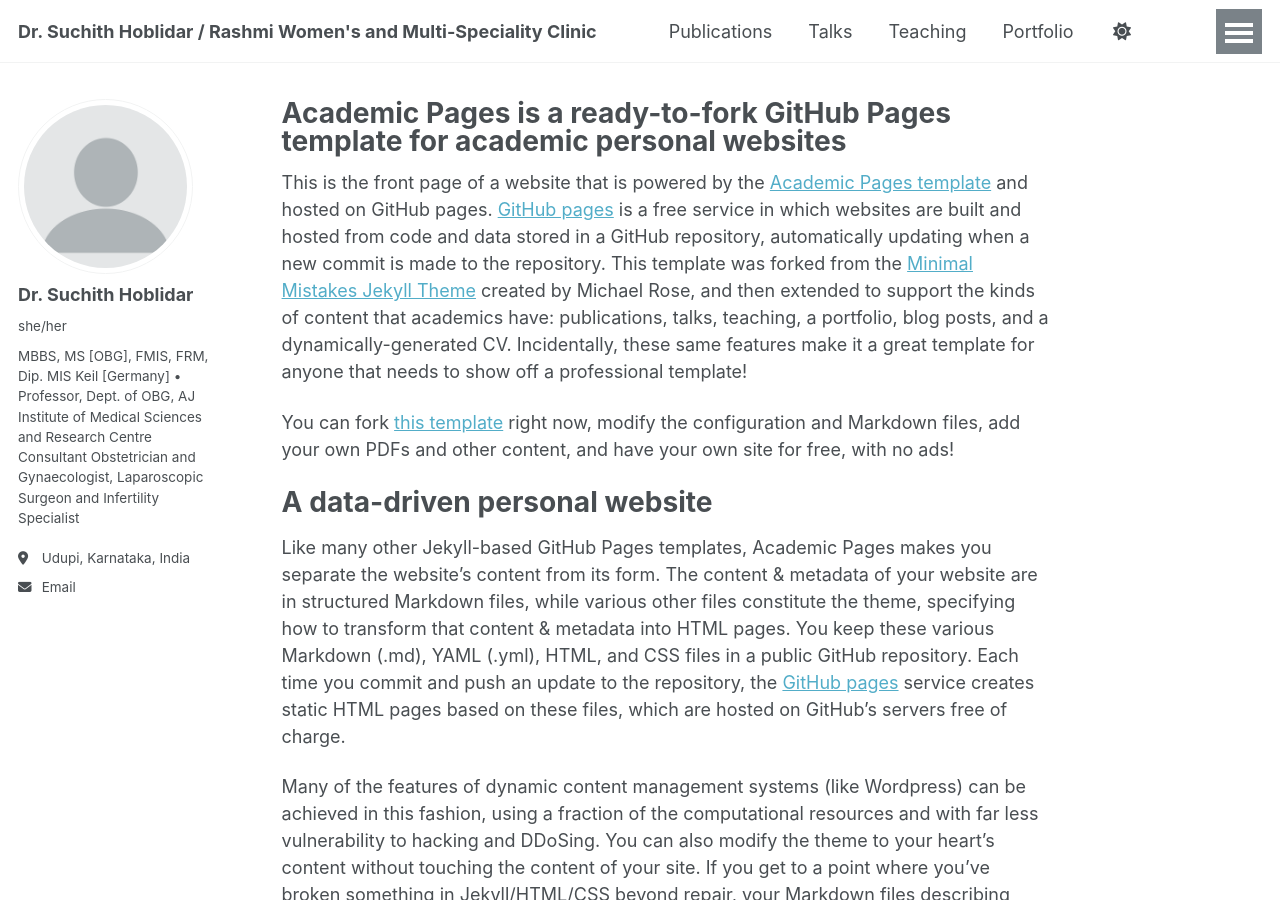
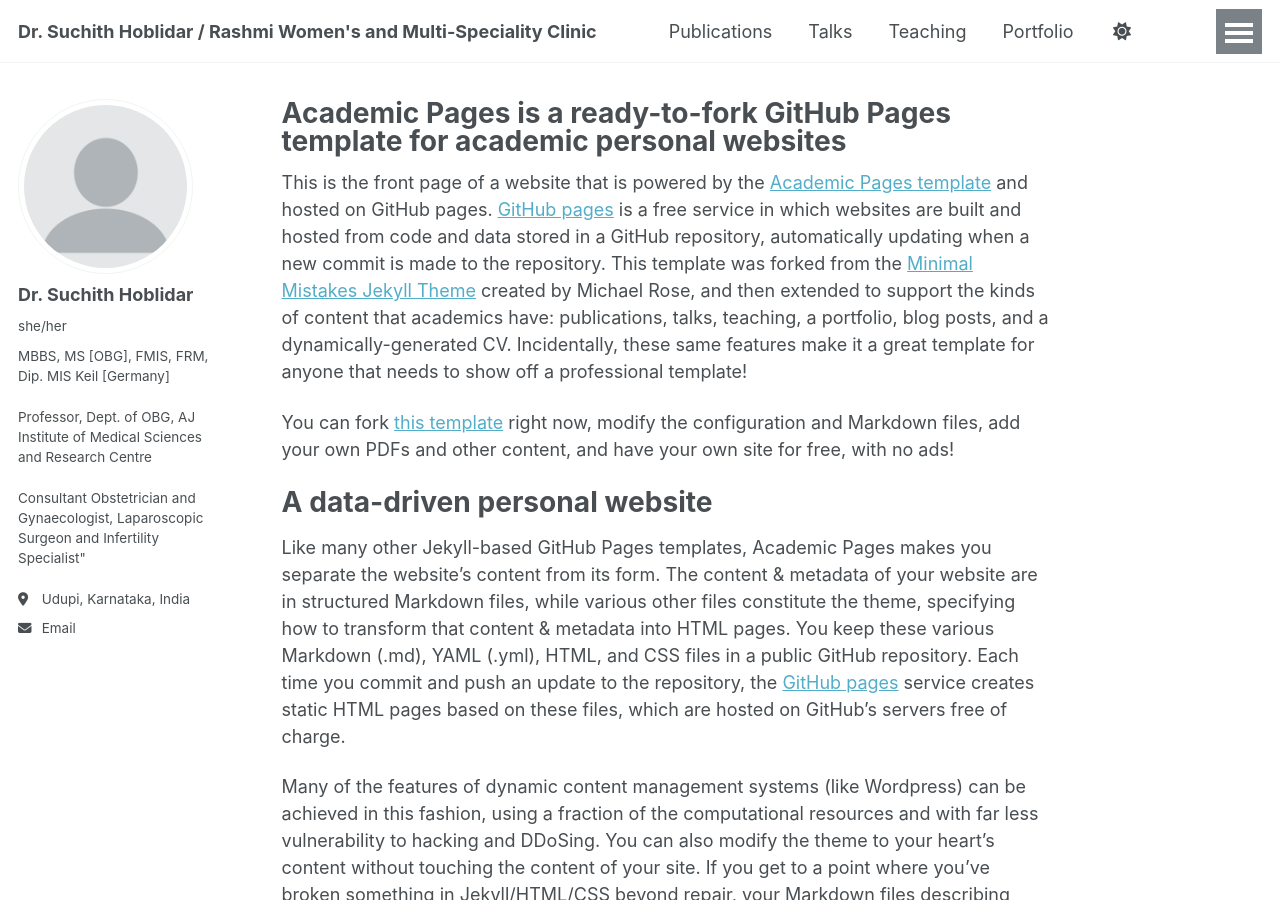
Before and after one commit to rashmiwomensclinic/rashmiwomensclinic.github.io, a Jekyll site: the page built from _pages/about.md, in a window 1280 px wide and 900 px high. Built offline with Jekyll 4.4.1, drawn with Linux system fonts in a browser that asks for light colours; a script that is not in the unit is left out.

Commit message:
Split bio into multiple lines

```diff
--- a/_config.yml
+++ b/_config.yml
@@ -26,7 +26,10 @@ author:
   avatar           : "profile.png"
   name             : "Dr. Suchith Hoblidar"  # Update this with your name
   pronouns         : "she/her" # example: "she/her"
-  bio              : "MBBS, MS [OBG], FMIS, FRM, Dip. MIS Keil [Germany]\n • Professor, Dept. of OBG, AJ Institute of Medical Sciences and Research Centre Consultant Obstetrician and Gynaecologist, Laparoscopic Surgeon and Infertility Specialist"
+  bio              : |
+                      MBBS, MS [OBG], FMIS, FRM, Dip. MIS Keil [Germany]<br><br>
+                      Professor, Dept. of OBG, AJ Institute of Medical Sciences and Research Centre<br><br>
+                      Consultant Obstetrician and Gynaecologist, Laparoscopic Surgeon and Infertility Specialist"
   location         : "Udupi, Karnataka, India"
   employer         : #"Red Brick University"
   uri              : # URL
```
